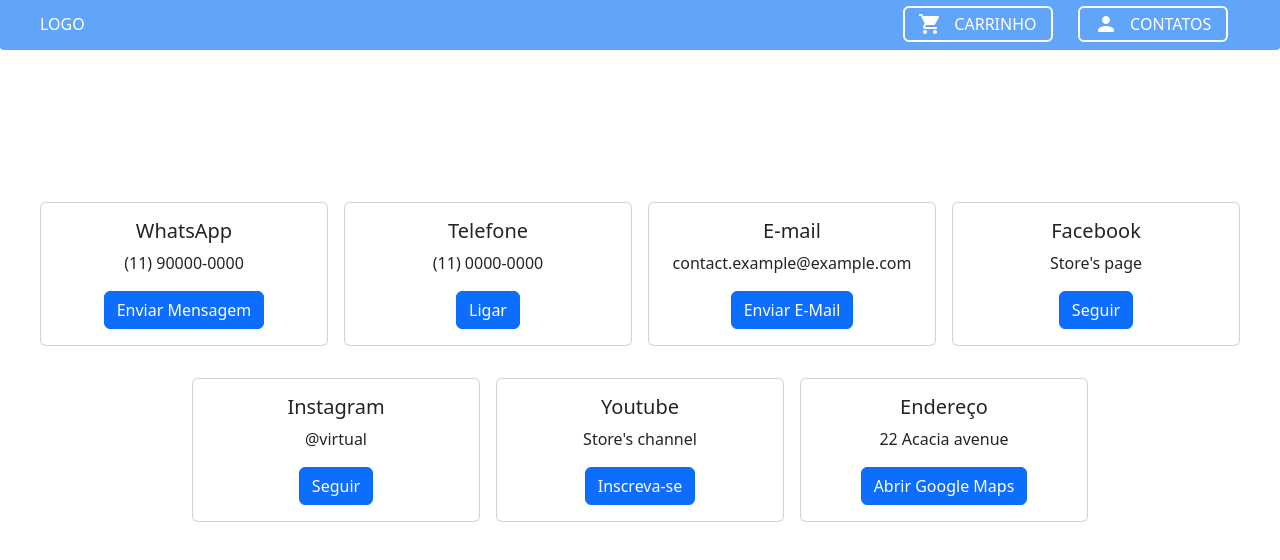
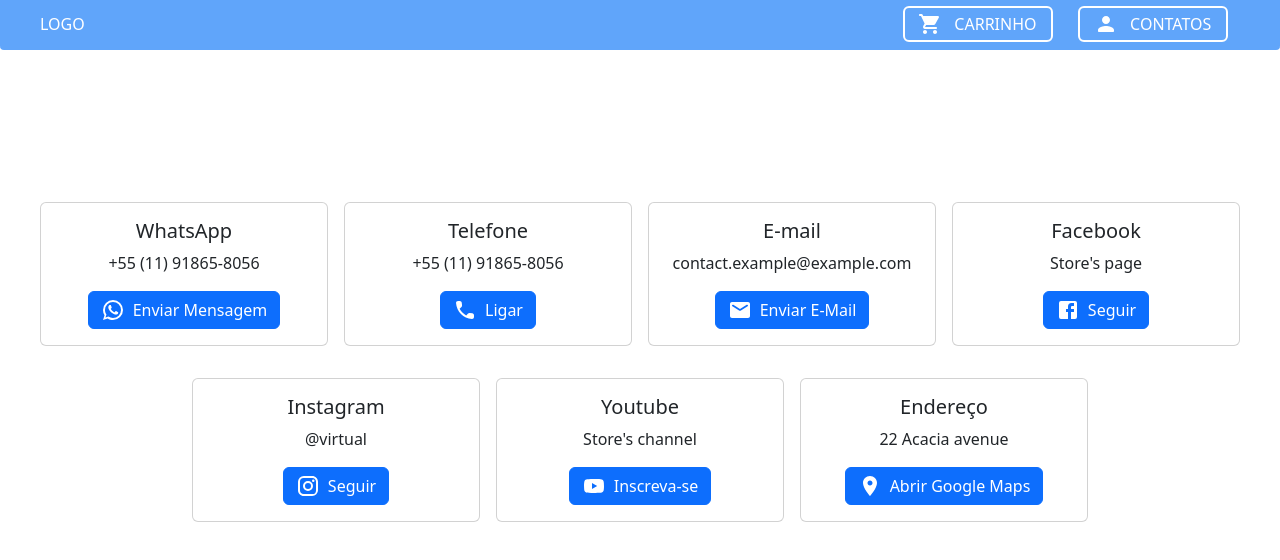
Before and after one commit to bispo-daniel/barao-do-plastico, a React (Vite) app: page /contacts in a window 1280 px wide. Shown: the top 560 px of the page. Built offline with nearby package versions, Linux system fonts and the light colour scheme.

Commit message:
links & shrinkButton

```diff
--- a/src/components/contactCard/ContactCard.jsx
+++ b/src/components/contactCard/ContactCard.jsx
@@ -4,7 +4,9 @@
           <div className="card-body">
               <h5 className="card-title">{props.title}</h5>
               <p className="card-text">{props.text}</p>
-              <a href="https://google.com" className="btn btn-primary">{props.btnText}</a>
+              <a href={props.link} className="btn btn-primary ">
+                <span className="w-[100%] gap-2 flex">{props.btnIcon}{props.btnText}</span>
+              </a>
           </div>
       </div>
   )
--- a/src/features/contacts/Contacts.jsx
+++ b/src/features/contacts/Contacts.jsx
@@ -1,17 +1,25 @@
 import ContactCard from '../../components/contactCard/ContactCard.jsx'
+
+import CallRoundedIcon from '@mui/icons-material/CallRounded';
+import EmailRoundedIcon from '@mui/icons-material/EmailRounded';
+import WhatsAppIcon from '@mui/icons-material/WhatsApp';
+import FacebookIcon from '@mui/icons-material/Facebook';
+import InstagramIcon from '@mui/icons-material/Instagram';
+import YouTubeIcon from '@mui/icons-material/YouTube';
+import PlaceIcon from '@mui/icons-material/Place';
 
 function Contacts() {
     return (
         <main className='w-full min-h-[80vh] flex justify-center flex-wrap flex-col text-center p-3 mb-12'>
 
             <div className="cards w-full flex flex-wrap gap-3 justify-center">
-                <ContactCard title="WhatsApp" text="(11) 90000-0000" btnText="Enviar Mensagem"/>
-                <ContactCard title="Telefone" text="(11) 0000-0000" btnText="Ligar"/>
-                <ContactCard title="E-mail" text="contact.example@example.com" btnText="Enviar E-Mail"/>
-                <ContactCard title="Facebook" text="Store's page" btnText="Seguir"/>
-                <ContactCard title="Instagram" text="@virtual" btnText="Seguir"/>
-                <ContactCard title="Youtube" text="Store's channel" btnText="Inscreva-se"/>
-                <ContactCard title="Endereço" text="22 Acacia avenue" btnText="Abrir Google Maps"/>
+                <ContactCard link='https://wa.me/5511918658056?text=Olá!' title="WhatsApp" text="+55 (11) 91865-8056" btnIcon={<WhatsAppIcon />} btnText="Enviar Mensagem"/>
+                <ContactCard link='tel:+5511918658056' title="Telefone" text="+55 (11) 91865-8056" btnIcon={<CallRoundedIcon />} btnText='Ligar'/>
+                <ContactCard link='mailto:favelamind@gmail.com' title="E-mail" text="contact.example@example.com" btnIcon={<EmailRoundedIcon />} btnText="Enviar E-Mail"/>
+                <ContactCard link='https://www.facebook.com/' title="Facebook" text="Store's page" btnIcon={<FacebookIcon />} btnText="Seguir"/>
+                <ContactCard link='https://www.instagram.com/' title="Instagram" text="@virtual" btnIcon={<InstagramIcon />} btnText="Seguir"/>
+                <ContactCard link='https://www.youtube.com' title="Youtube" text="Store's channel" btnIcon={<YouTubeIcon />} btnText="Inscreva-se"/>
+                <ContactCard link='https://www.maps.google.com/' title="Endereço" text="22 Acacia avenue" btnIcon={<PlaceIcon />} btnText="Abrir Google Maps"/>
             </div>
 
             <div className="map">
--- a/src/features/kart/Kart.jsx
+++ b/src/features/kart/Kart.jsx
@@ -2,8 +2,6 @@
 import { productsAtom } from '../../assets/products/Products'
 import WPPICON from '../../assets/images/WPP-Icon.png';
 import { useAtom } from 'jotai';
-
-import WhatsAppIcon from '@mui/icons-material/WhatsApp';
 
 export default function Kart() {
   const [products, setProducts] = useAtom(productsAtom);
@@ -21,6 +19,13 @@
     window.open(WhatsAppURL);
   };
 
+  const hideButtonText = () => {
+    const buttonText = document.getElementById('whatsappFixedButtonText')
+    buttonText.style.display = 'none'
+  }
+
+  setTimeout(hideButtonText, 2000);
+
   return (
     <main className="w-full max-w-[1240px] flex flex-col gap-5 items-center justify-center sm:flex-row sm:flex-wrap p-4">
       {products.map((product, key) => (
@@ -31,10 +36,11 @@
       ))}
 
       <button
-        className="fixed w-[60px] h-[60px] z-50 rounded-full right-5 sm:right-10 bottom-20 sm:bottom-10 flex items-center justify-center"
+        className="fixed w-fit gap-2 p-2 min-w-[60px] h-[60px] transition-all z-50 rounded-full right-3 sm:right-6 bottom-20 sm:bottom-10 flex items-center justify-center"
         style={{ backgroundColor: '#25D366' }}
         onClick={sendSelectedToWhatsApp}
       >
+        <span id='whatsappFixedButtonText' className='text-white font-semibold font-xl'>Envie seu Carrinho no WhatsApp</span>
         <img src={WPPICON} alt="" className="w-[35px]" />
       </button>
 
```
